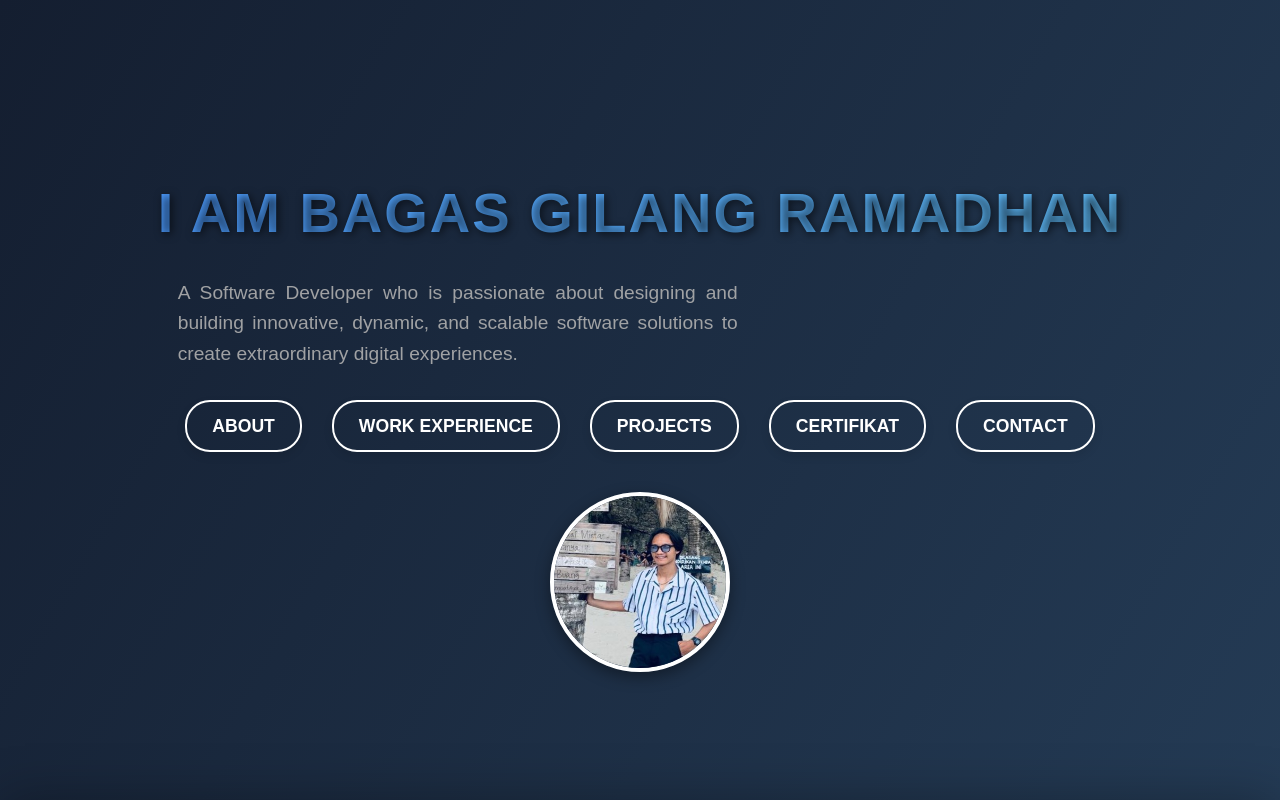
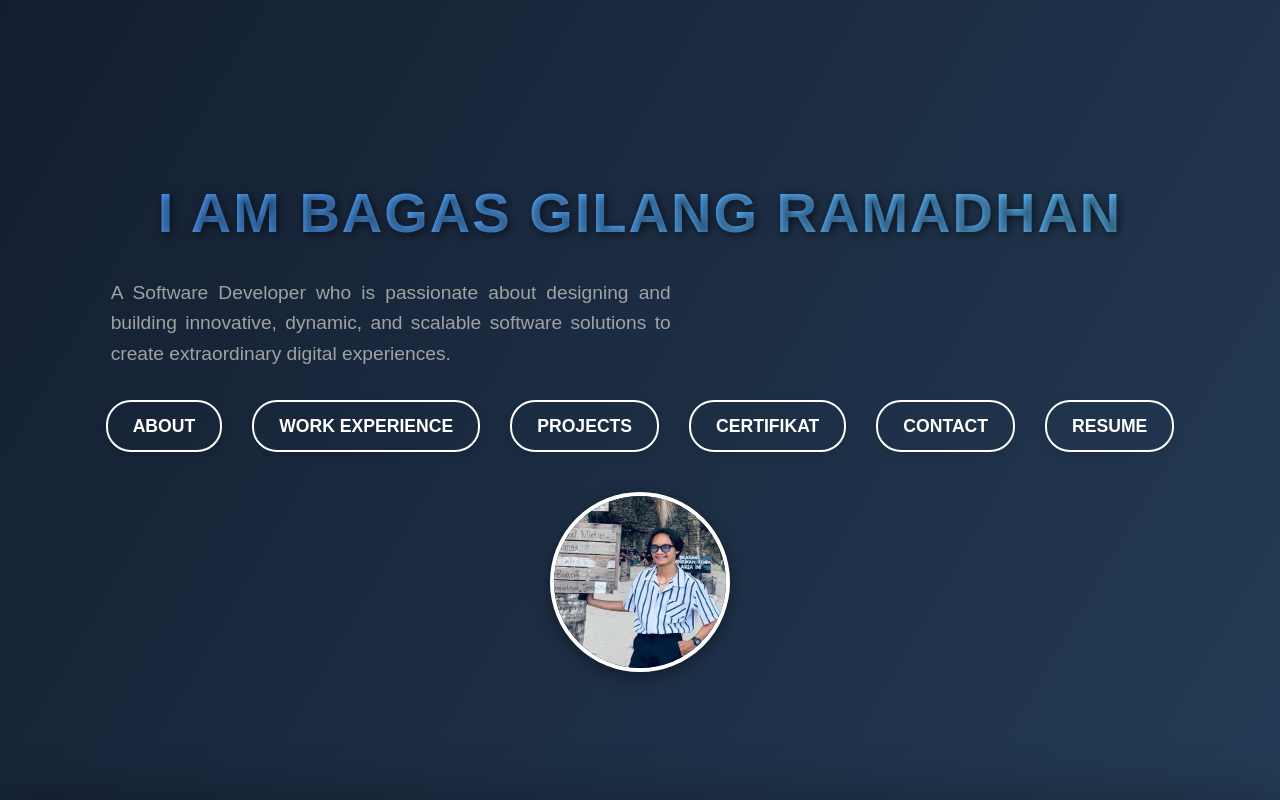
Before and after one commit to bagasgr/portfolio, a React (Create React App) app: page /certifikat in a window 1280 px wide. Shown: the top 800 px of the page. Built offline with nearby package versions, Linux system fonts and the light colour scheme.

Commit message:
menambahkan resume

```diff
--- a/src/App.js
+++ b/src/App.js
@@ -43,6 +43,13 @@ function App() {
               <a href="/projects">Projects</a>
               <a href="/certifikat">Certifikat</a>
               <a href="/contact">Contact</a>
+              <a
+    href="/pdf/BagasGilangRamadhan_software_Developer.pdf"
+    target="_blank"
+    rel="noopener noreferrer"
+  >
+    Resume
+  </a>
             </div>
           </div>
           <img src={fotoImg} alt="Bagas Gilang Ramadhan" className="hero-image" />
--- a/src/components/certifikat.js
+++ b/src/components/certifikat.js
@@ -7,6 +7,10 @@ import digitalentlogo from '../images/digitalent.png';
 import kominfologo from '../images/kominfo.jpeg';
 import dqlablogo from '../images/dqlab.png';
 import micrologo from '../images/micro.png';
+
+
+
+
 
 const certifikat = () => {
     return (
@@ -87,8 +91,13 @@ const certifikat = () => {
             <img src={kominfologo} alt="Logo Kominfo" className="sertifikat-logo" />
             <div className="sertifikat-details">
                 <h2>Keamanan Siber untuk Wirausaha</h2>
-                        <p>Kominfo | Keahlian: Keamanan siber</p>
-                        <a href="https://lms.sdmdigital.id/course/view.php?id=755" className="credential-link" target="_blank" rel="noopener noreferrer">
+                <p>Kominfo | Keahlian: Keamanan Siber</p>
+                <a
+                    href="/pdf/Sertifikat_BAGAS GILANG RAMADHAN_Keamanan Siber untuk Wirausaha (1).pdf"
+                    className="credential-link"
+                    target="_blank"
+                    rel="noopener noreferrer"
+                >
                     Tampilkan kredensial
                 </a>
             </div>
```
Also changed, not shown: 2 other files (tests, documents, lock files or other folders). Lines whose indentation alone changed are shown as unchanged.
